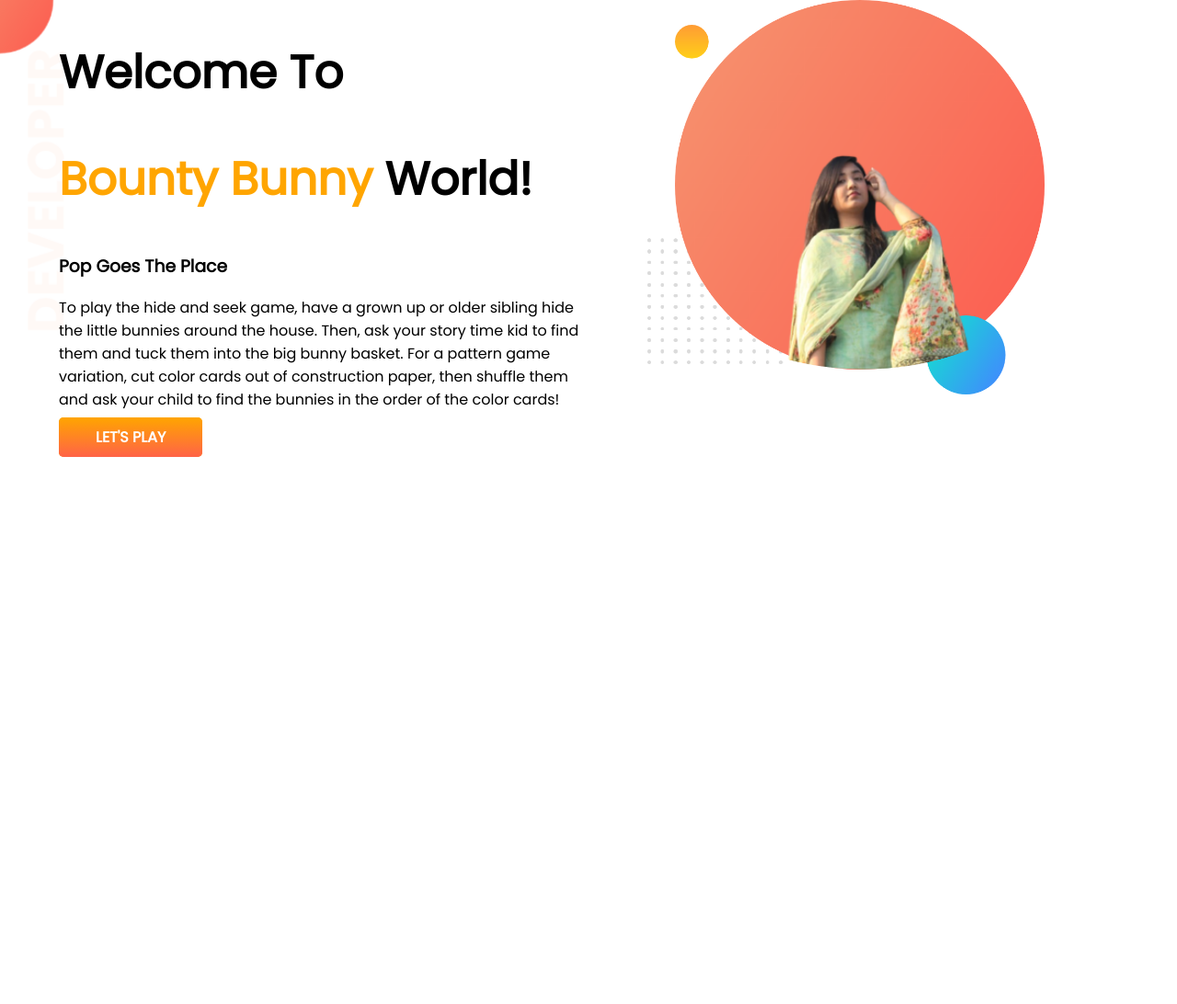
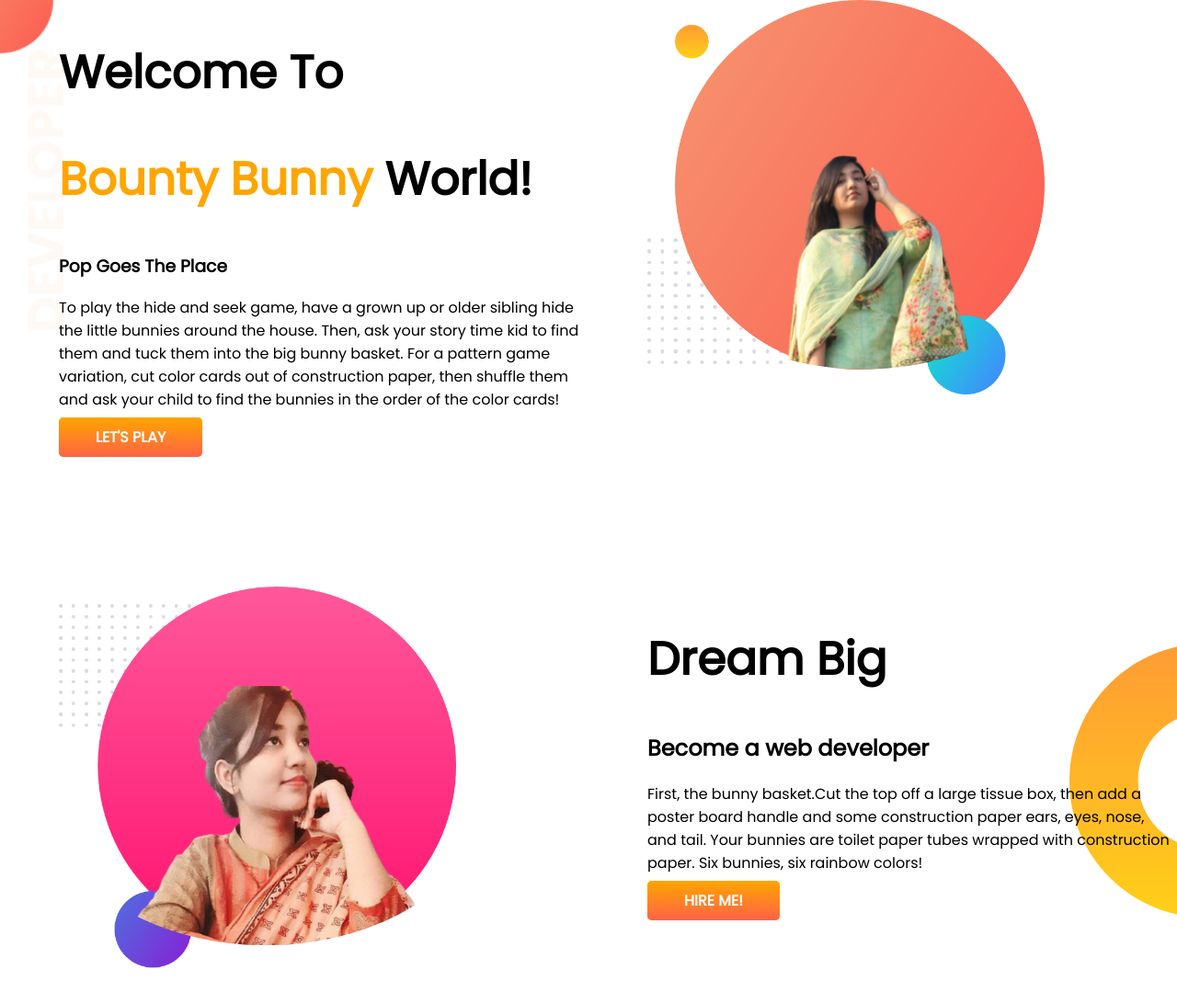
Before and after one commit to tafannomtoma/my-portfolio, a plain HTML site: page index.html in a window 1280 px wide. Shown: the whole page at 92% size. Before the commit the page ends 800 px from the top, so only its background shows below. Drawn offline with Linux system fonts and the light colour scheme.

Commit message:
dream added

```diff
--- a/index.html
+++ b/index.html
@@ -35,6 +35,25 @@
         <div class="half-width"><img src="images/my-bg.png" alt=""></div>
     </section>
 
+    <section class="dream-big">
+        <div class="half-width">
+            <img src="images/my-bg2.png" alt="">
+        </div>
+
+        <div class="half-width">
+            <h1>Dream Big</h1>
+            <h2>Become a web developer</h2>
+            <p>First, the bunny basket.Cut the top off a large tissue box, then add a poster board handle and some
+                construction paper ears, eyes, nose, and tail. Your bunnies are toilet paper tubes wrapped with
+                construction paper. Six bunnies, six rainbow colors!</p>
+
+            <a class="link-button" target="-blank" href="www.facebook.com">HIRE ME!</a>
+
+
+        </div>
+
+    </section>
+
 </body>
 
 </html>
--- a/style.css
+++ b/style.css
@@ -10,6 +10,7 @@ h1{
 }
 section{
     display: flex;
+    margin-bottom: 150px;
 }
 .half-width{
     width: 50%;
@@ -31,3 +32,8 @@ section{
     background-image:url(images/top-banner.png) ;
     background-repeat: no-repeat;
 }
+.dream-big{
+    background-image: url(images/dream-bg.png);
+    background-repeat: no-repeat;
+    background-position: right;
+}
```
